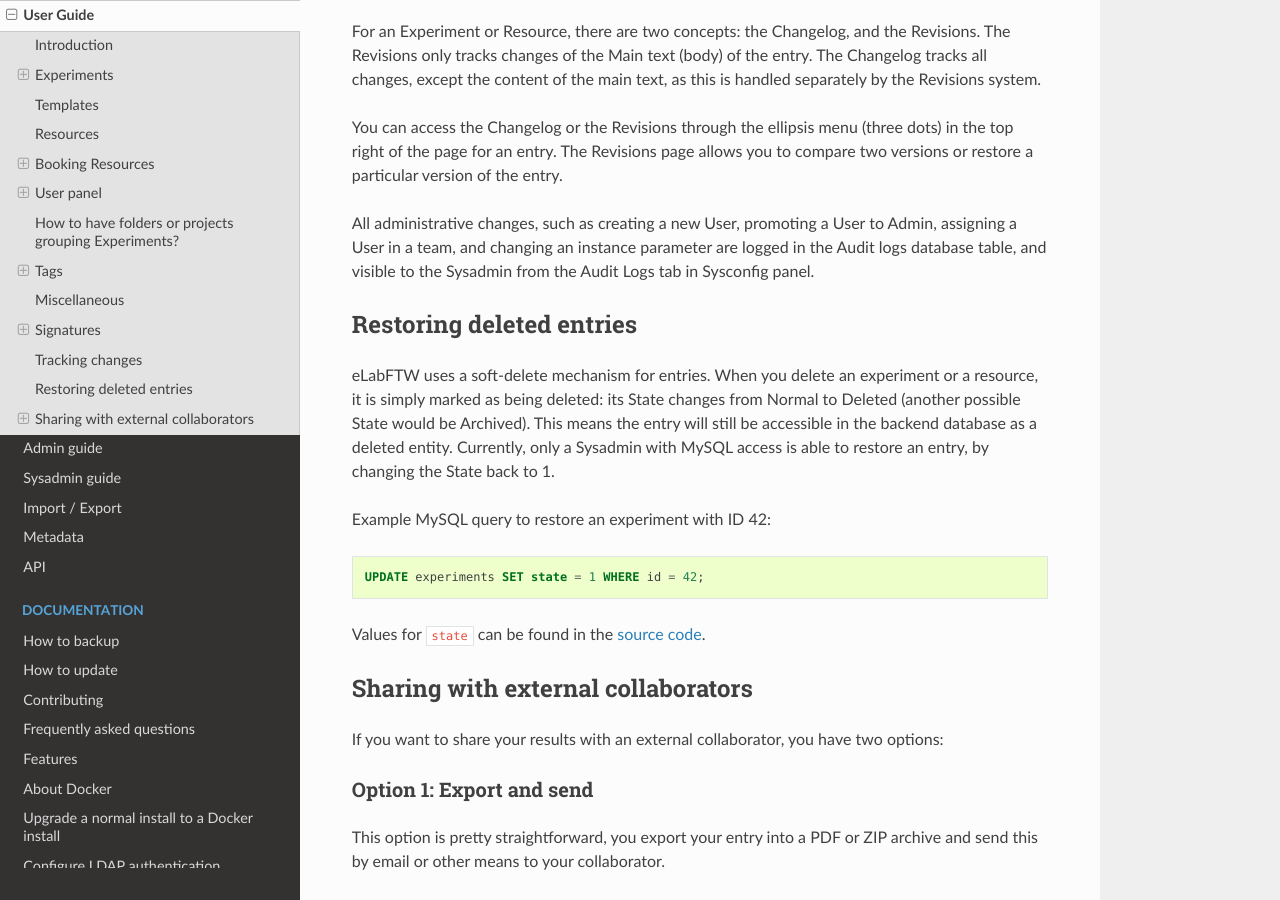
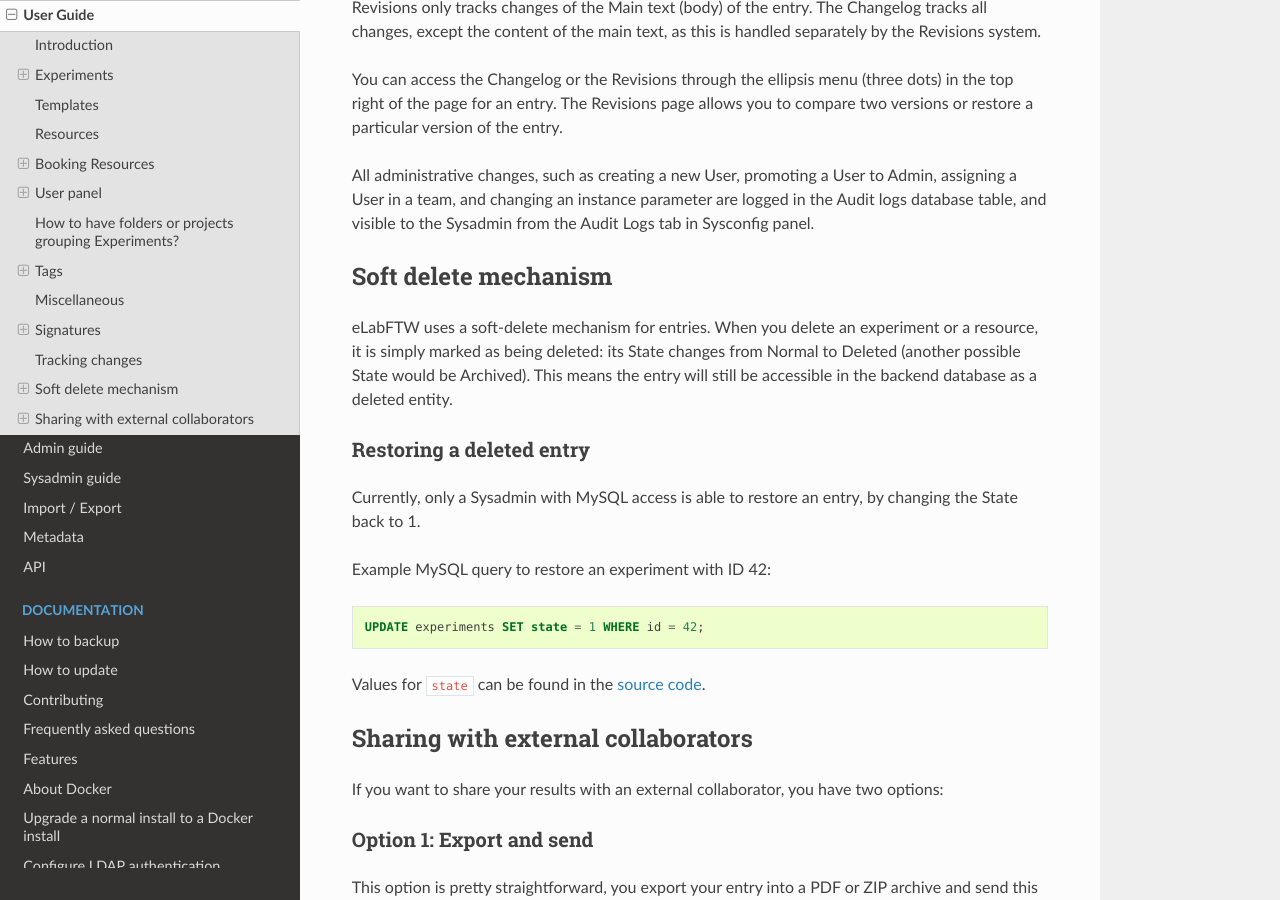
Before and after one commit to elabftw/elabdoc, a Sphinx documentation site: the page built from doc/user-guide.rst, in a window 1280 px wide and 900 px high, scrolled down 22245 px. Built offline with Sphinx 7.4.7 and the Read the Docs theme 3.1.0, drawn with Linux system fonts in a browser that asks for light colours; some of the changed text lies outside the part shown.

Commit message:
rename sections for soft delete

```diff
--- a/doc/user-guide.rst
+++ b/doc/user-guide.rst
@@ -139,7 +139,7 @@
    - See revisions: View revisions to the main text of the entry
    - See changelog: View the changelog for the entry
    - Archive/Unarchive: Archiving removes the entry from the default list and adds it to the list of archived entries
-   - Delete entry: Perform a soft-delete of the entry. The entry will be removed but a copy will be stored in the   backend database, where a Sysadmin can access it. See the section on :ref:`Restoring deleted entries <restoring-deleted-entries>`.
+   - Delete entry: Perform a :ref:`soft-delete <soft-delete>` of the entry
 
 
 Date (started on)
@@ -638,12 +638,17 @@
 
 All administrative changes, such as creating a new User, promoting a User to Admin, assigning a User in a team, and changing an instance parameter are logged in the Audit logs database table, and visible to the Sysadmin from the Audit Logs tab in Sysconfig panel.
 
-.. _restoring-deleted-entries:
+.. _soft-delete:
 
-Restoring deleted entries
-=========================
+Soft delete mechanism
+=====================
 
-eLabFTW uses a soft-delete mechanism for entries. When you delete an experiment or a resource, it is simply marked as being deleted: its State changes from Normal to Deleted (another possible State would be Archived). This means the entry will still be accessible in the backend database as a deleted entity. Currently, only a Sysadmin with MySQL access is able to restore an entry, by changing the State back to 1.
+eLabFTW uses a soft-delete mechanism for entries. When you delete an experiment or a resource, it is simply marked as being deleted: its State changes from Normal to Deleted (another possible State would be Archived). This means the entry will still be accessible in the backend database as a deleted entity.
+
+Restoring a deleted entry
+^^^^^^^^^^^^^^^^^^^^^^^^^
+
+Currently, only a Sysadmin with MySQL access is able to restore an entry, by changing the State back to 1.
 
 Example MySQL query to restore an experiment with ID 42:
 
```
